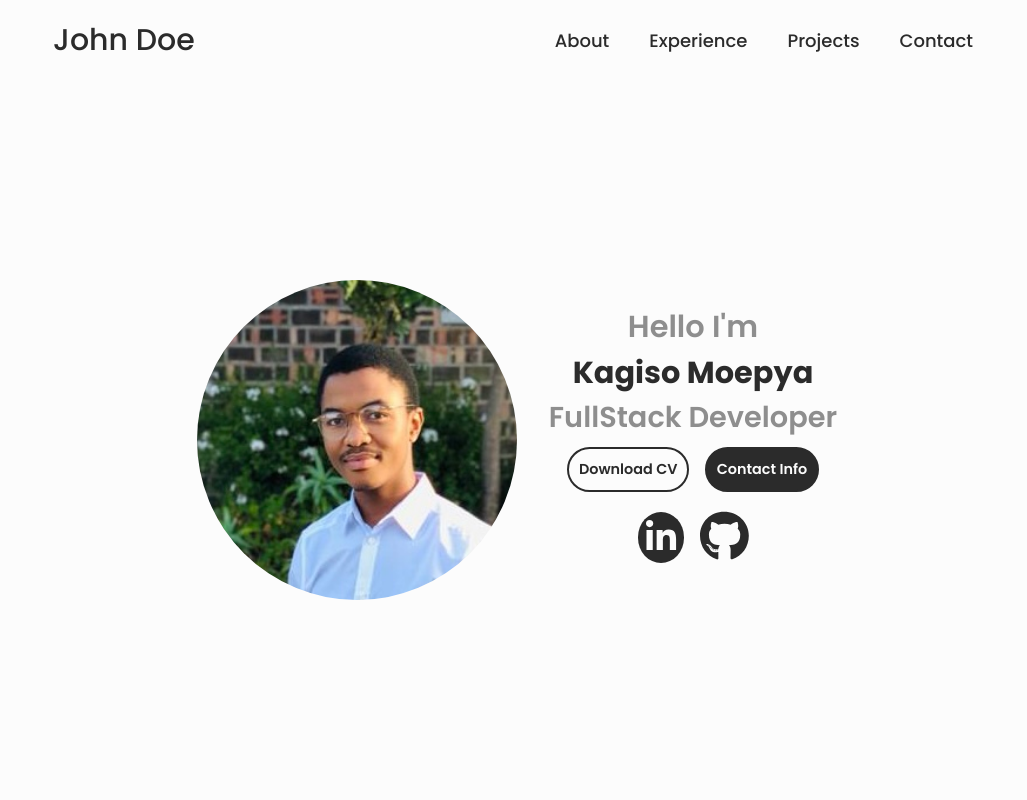
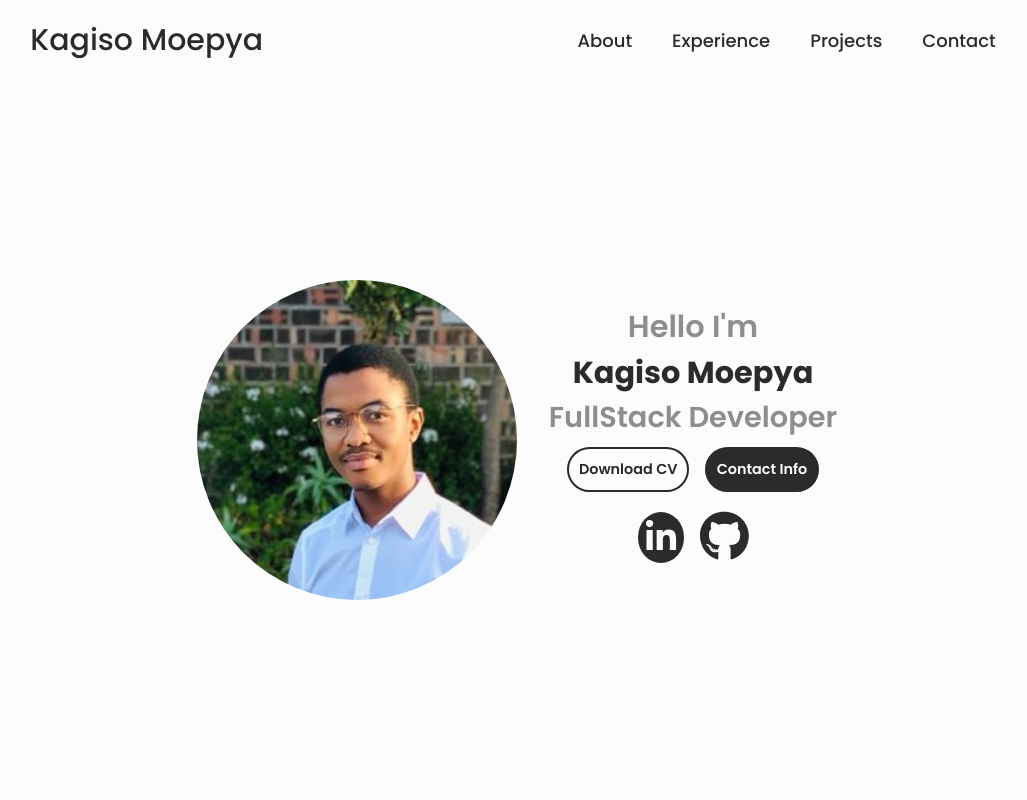
Before and after one commit to MoepyaCode/Digital-Resume-Latest, a React (Vite) app: page / in a window 1280 px wide. Shown: the top 800 px of the page, without its empty margins (123-1150 px from the left). Built offline with nearby package versions, Linux system fonts and the light colour scheme.

Commit message:
:white_check_mark: Minor Fix

```diff
--- a/src/templates/default/index.tsx
+++ b/src/templates/default/index.tsx
@@ -2,19 +2,13 @@ import React from "react";
 import { NavBar } from "./navbar";
 import { Sections } from "./sections";
 import { Footer } from "./footer";
-
-const tempData = {
-  name: "John Doe",
-  greeting: "Hello I'm",
-  workType: "Web Developer",
-}
 
 export function Default() {
 
   return (
     <React.Fragment>
       {/* Navigation Bar */}
-      <NavBar name={tempData.name} />
+      <NavBar />
 
       {/* App Sections */}
       <Sections.Home />
--- a/src/templates/default/navbar/index.tsx
+++ b/src/templates/default/navbar/index.tsx
@@ -1,14 +1,10 @@
 import React from 'react'
 import Styles from './styles.module.scss'
 import { BurgerMenuButton } from './burger-menu-button'
-import { Navigate } from '@templates/default/config'
+import { HomeData, Navigate } from '@templates/default/config'
 import { NavigateButton } from '../components'
 
-type Props = {
-  name: string
-}
-
-export function NavBar(props: Props) {
+export function NavBar() {
   const [isMenuOpen, setIsMenuOpen] = React.useState(false)
   const [displayMenu, setDisplayBurgerMenu] = React.useState(false)
 
@@ -35,7 +31,7 @@ export function NavBar(props: Props) {
         className={Styles.NavBar_landingPageBtn}
         navigate={Navigate.HOME}
       >
-        {props.name}
+        {HomeData.name}
       </NavigateButton>
 
       {(!displayMenu || isMenuOpen) && (
```
